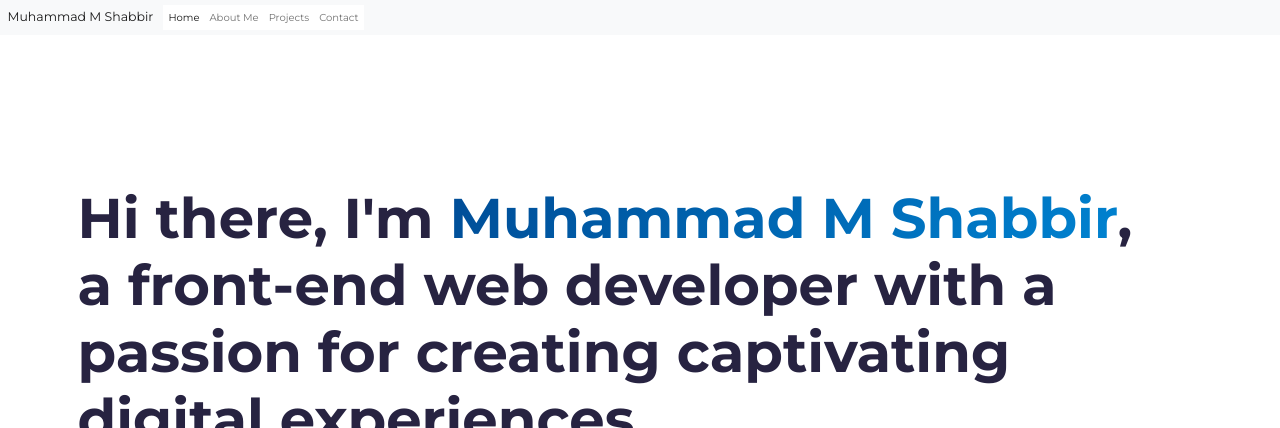
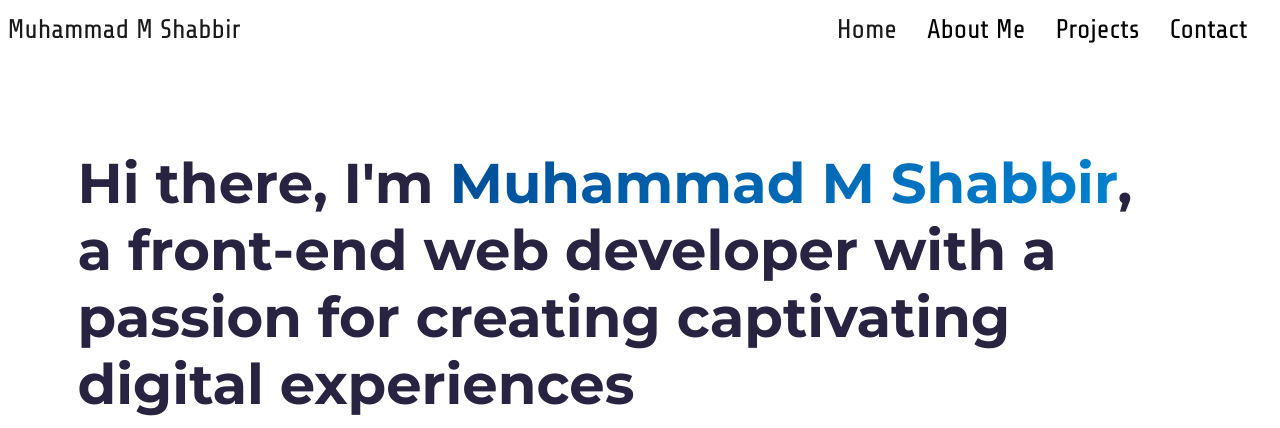
Before and after one commit to ShabbirMuhammad2000/My-Portfolio-Final, a website built with Parcel: page src/index.html in a window 1280 px wide. Shown: the top 428 px of the page. Built offline with nearby package versions, Linux system fonts and the light colour scheme.

Commit message:
Completed setting up navbar

```diff
--- a/src/index.html
+++ b/src/index.html
@@ -42,30 +42,31 @@
 
     <div id="top"></div>
 
-    <nav class="navbar navbar-expand-lg bg-body-tertiary">
+    <nav class="navbar navbar-expand-lg fixed-top" id="myNavbar">
       <div class="container-fluid">
-        <a class="navbar-brand" href="#">Muhammad M Shabbir</a>
+        <a class="navbar-brand">Muhammad M Shabbir</a>
         <button class="navbar-toggler" type="button" data-bs-toggle="collapse" data-bs-target="#navbarNav" aria-controls="navbarNav" aria-expanded="false" aria-label="Toggle navigation">
           <span class="navbar-toggler-icon"></span>
         </button>
         <div class="collapse navbar-collapse" id="navbarNav">
-          <ul class="navbar-nav">
+          <ul class="navbar-nav ml-auto">
             <li class="nav-item">
-              <a class="nav-link active" aria-current="page" href="#">Home</a>
+              <a class="nav-link active" aria-current="page" href="#hero">Home</a>
             </li>
             <li class="nav-item">
-              <a class="nav-link" href="#">About Me</a>
+              <a class="nav-link" href="#about">About Me</a>
             </li>
             <li class="nav-item">
-              <a class="nav-link" href="#">Projects</a>
+              <a class="nav-link" href="#projects">Projects</a>
             </li>
             <li class="nav-item">
-              <a class="nav-link" href="#">Contact</a>
+              <a class="nav-link" href="#contact">Contact</a>
             </li>
           </ul>
         </div>
       </div>
     </nav>
+
 
         <!-- Hero Section -->
     <section id="hero" class="jumbotron">
--- a/src/sass/sections/_navbar.scss
+++ b/src/sass/sections/_navbar.scss
@@ -1,7 +1,23 @@
-.navbar {
-  background-color: white;
+@import url('https://fonts.googleapis.com/css2?family=Share+Tech&display=swap');
+
+#myNavbar {
+  background-color: white !important;
+  font-family: 'Share Tech', sans-serif;
+  font-size: 2.7rem;
 }
 
-.navbar .navbar-nav {
-  background-color: white;
+.navbar-brand,
+.navbar-nav .nav-link {
+  font-family: 'Share Tech', sans-serif;
+  font-size: 2.7rem;
 }
+
+.navbar-nav .nav-link {
+  color: black;
+  margin-right: 2rem
+}
+
+.navbar-collapse {
+  display: flex;
+  justify-content: flex-end;
+}
```
